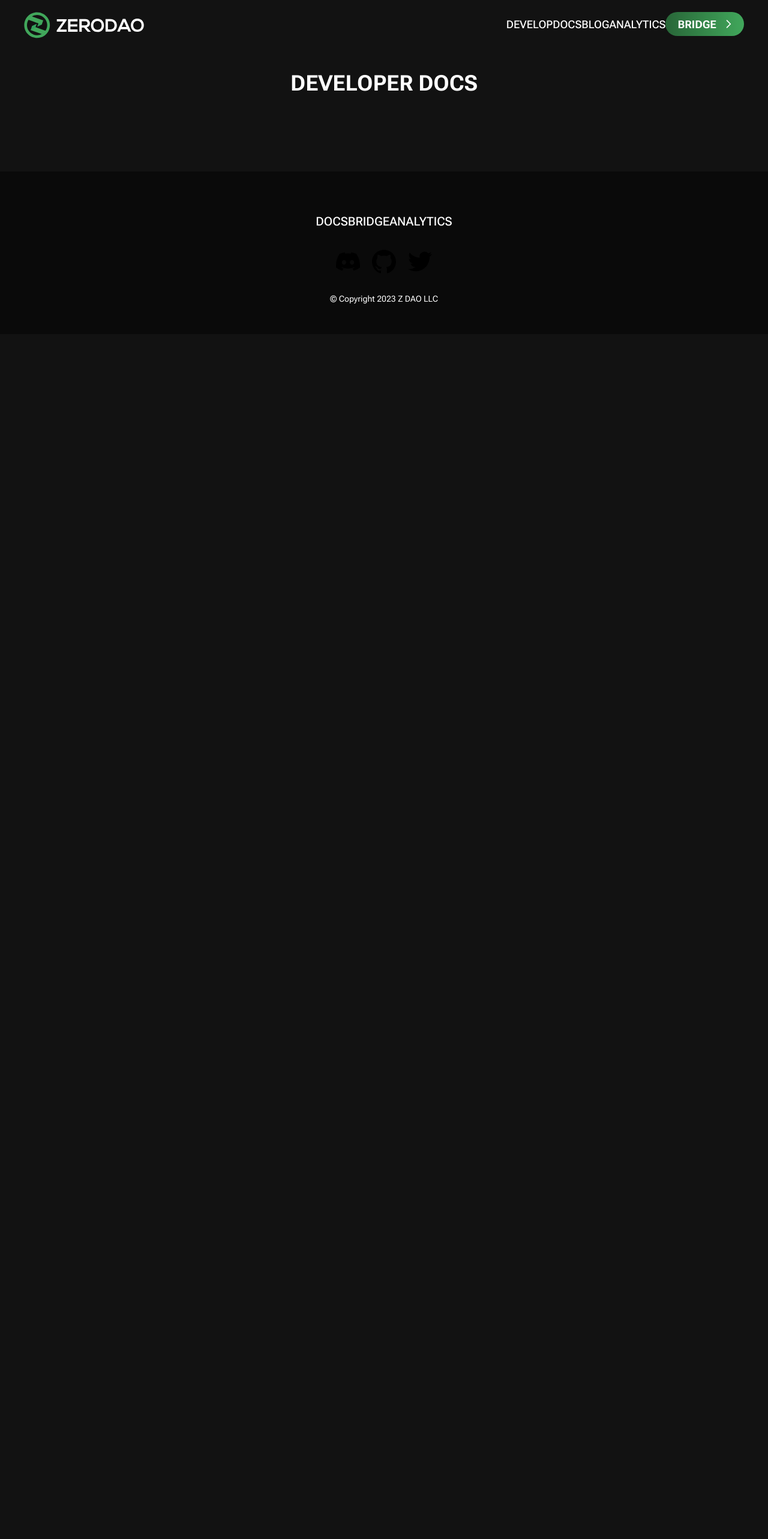
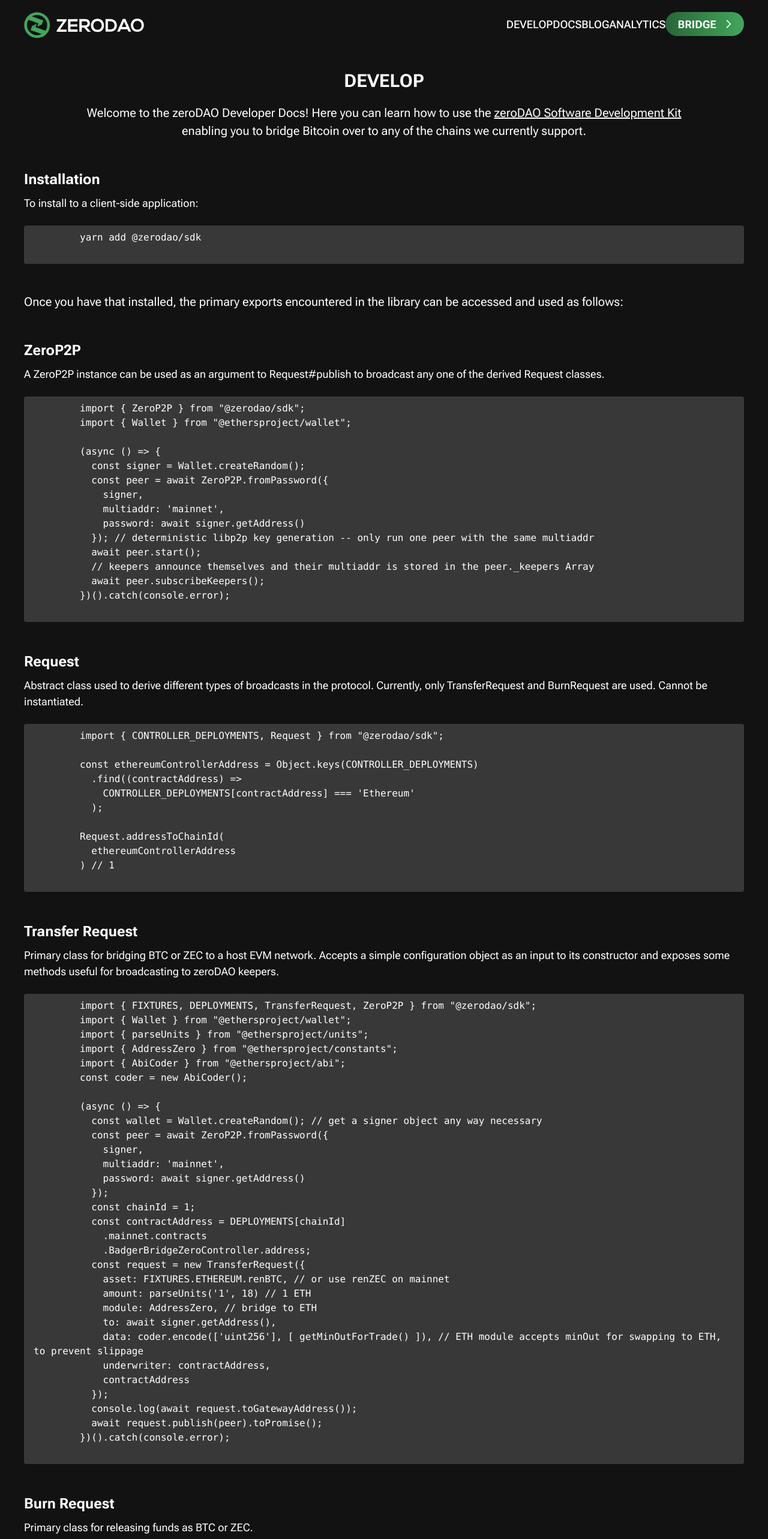
Before and after one commit to zerodao-finance/zero-landing, a Next.js app: page /develop in a window 1280 px wide. Shown: the top 2566 px of the page at 60% size. Before the commit the page ends 800 px from the top, so only its background shows below. Built offline with nearby package versions, Linux system fonts and the light colour scheme; no server answers.

Commit message:
added develop

```diff
--- a/package.json
+++ b/package.json
@@ -34,6 +34,7 @@
     "react-markdown": "^8.0.3",
     "react-share": "^4.4.0",
     "recharts": "^2.1.10",
+    "rehype-highlight": "^5.0.2",
     "remark-gfm": "^3.0.1",
     "styled-jsx-plugin-postcss": "^4.0.1",
     "swr": "^1.3.0"
--- a/src/components/layout/Section.tsx
+++ b/src/components/layout/Section.tsx
@@ -2,7 +2,7 @@ import { ReactNode } from 'react';
 
 type ISectionProps = {
   title?: string;
-  description?: string;
+  description?: string | ReactNode;
   yPadding?: string;
   children: ReactNode;
   wide?: boolean;
--- a/src/components/navigation/Navbar.tsx
+++ b/src/components/navigation/Navbar.tsx
@@ -19,6 +19,8 @@ const Navbar = (props: INavbarProps) => {
     switch (el.toLowerCase()) {
       case 'home':
         return router.push('/');
+      case 'develop':
+        return router.push('/develop');
       case 'docs':
         return window.open('https://docs.zerodao.com');
       case 'blog':
@@ -43,7 +45,14 @@ const Navbar = (props: INavbarProps) => {
       <nav>
         {width < 600 ? (
           <Dropdown
-            items={['Home', 'Docs', 'Analytics', 'Blog', 'Launch Bridge']}
+            items={[
+              'Home',
+              'Develop',
+              'Docs',
+              'Analytics',
+              'Blog',
+              'Launch Bridge',
+            ]}
             action={redirect}
           />
         ) : (
--- a/src/components/templates/Blog.tsx
+++ b/src/components/templates/Blog.tsx
@@ -7,7 +7,6 @@ import { MediumBlogPreview } from '../cards/MediumBlogPreview';
 import { StrapiBlogPreview } from '../cards/StrapiBlogPreview';
 import { Grid } from '../layout/Grid';
 import { Section } from '../layout/Section';
-import { SectionTitle } from '../typography';
 
 function Blog({ articles, withShowMore }: any) {
   const [blogPosts, setBlogPosts] = useState<any>([]);
@@ -42,8 +41,13 @@ function Blog({ articles, withShowMore }: any) {
 
   return (
     <Background>
-      <Section vertical verticalCenter yPadding="pb-20 pt-28">
-        <SectionTitle text="Blog" />
+      <Section
+        vertical
+        verticalCenter
+        yPadding="pb-20 pt-28"
+        h1Title
+        title="Blog"
+      >
         <Grid>
           {(blogPosts || [])
             .sort(
--- a/src/components/templates/Develop.tsx
+++ b/src/components/templates/Develop.tsx
@@ -1,13 +1,173 @@
 // Layout
+import ReactMarkdown from 'react-markdown';
+import rehypeHighlight from 'rehype-highlight';
+
 import { Section } from '../layout/Section';
-
-// Typography
-import { SectionTitle } from '../typography';
+import { AboutParagraph, AboutTitle } from '../typography';
 
 const Develop = () => {
   return (
-    <Section vertical verticalCenter yPadding="pb-20 pt-28">
-      <SectionTitle text="Developer Docs" />
+    <Section
+      vertical
+      yPadding="pb-20 pt-28"
+      h1Title
+      title="Develop"
+      description={
+        <span>
+          Welcome to the zeroDAO Developer Docs! Here you can learn how to use
+          the{' '}
+          <a
+            className="underline transition duration-200 hover:text-brand-100"
+            target="_blank"
+            href="https://github.com/zerodao-finance/zerodao"
+            rel="noreferrer"
+          >
+            zeroDAO Software Development Kit
+          </a>{' '}
+          enabling you to bridge Bitcoin over to any of the chains we currently
+          support.
+        </span>
+      }
+    >
+      <section>
+        <AboutTitle text="Installation" />
+        <AboutParagraph text="To install to a client-side application:" />
+        <br />
+        <ReactMarkdown rehypePlugins={[rehypeHighlight]}>
+          {`
+            yarn add @zerodao/sdk
+          `}
+        </ReactMarkdown>
+      </section>
+
+      <span className="text-xl my-12">
+        Once you have that installed, the primary exports encountered in the
+        library can be accessed and used as follows:
+      </span>
+
+      <section>
+        <AboutTitle text="ZeroP2P" />
+        <AboutParagraph text="A ZeroP2P instance can be used as an argument to Request#publish to broadcast any one of the derived Request classes." />
+        <br />
+        <ReactMarkdown rehypePlugins={[rehypeHighlight]}>
+          {`
+            import { ZeroP2P } from "@zerodao/sdk";
+            import { Wallet } from "@ethersproject/wallet";
+
+            (async () => {
+              const signer = Wallet.createRandom();
+              const peer = await ZeroP2P.fromPassword({
+                signer,
+                multiaddr: 'mainnet',
+                password: await signer.getAddress()
+              }); // deterministic libp2p key generation -- only run one peer with the same multiaddr
+              await peer.start();
+              // keepers announce themselves and their multiaddr is stored in the peer._keepers Array
+              await peer.subscribeKeepers();
+            })().catch(console.error);
+          `}
+        </ReactMarkdown>
+      </section>
+
+      <section className="mt-12">
+        <AboutTitle text="Request" />
+        <AboutParagraph text="Abstract class used to derive different types of broadcasts in the protocol. Currently, only TransferRequest and BurnRequest are used. Cannot be instantiated." />
+        <br />
+        <ReactMarkdown rehypePlugins={[rehypeHighlight]}>
+          {`
+            import { CONTROLLER_DEPLOYMENTS, Request } from "@zerodao/sdk";
+
+            const ethereumControllerAddress = Object.keys(CONTROLLER_DEPLOYMENTS)
+              .find((contractAddress) =>
+                CONTROLLER_DEPLOYMENTS[contractAddress] === 'Ethereum'
+              );
+
+            Request.addressToChainId(
+              ethereumControllerAddress
+            ) // 1
+          `}
+        </ReactMarkdown>
+      </section>
+
+      <section className="mt-12">
+        <AboutTitle text="Transfer Request" />
+        <AboutParagraph text="Primary class for bridging BTC or ZEC to a host EVM network. Accepts a simple configuration object as an input to its constructor and exposes some methods useful for broadcasting to zeroDAO keepers." />
+        <br />
+        <ReactMarkdown rehypePlugins={[rehypeHighlight]}>
+          {`
+            import { FIXTURES, DEPLOYMENTS, TransferRequest, ZeroP2P } from "@zerodao/sdk";
+            import { Wallet } from "@ethersproject/wallet";
+            import { parseUnits } from "@ethersproject/units";
+            import { AddressZero } from "@ethersproject/constants";
+            import { AbiCoder } from "@ethersproject/abi";
+            const coder = new AbiCoder();
+
+            (async () => {
+              const wallet = Wallet.createRandom(); // get a signer object any way necessary
+              const peer = await ZeroP2P.fromPassword({
+                signer,
+                multiaddr: 'mainnet',
+                password: await signer.getAddress()
+              });
+              const chainId = 1;
+              const contractAddress = DEPLOYMENTS[chainId]
+                .mainnet.contracts
+                .BadgerBridgeZeroController.address;
+              const request = new TransferRequest({
+                asset: FIXTURES.ETHEREUM.renBTC, // or use renZEC on mainnet
+                amount: parseUnits('1', 18) // 1 ETH
+                module: AddressZero, // bridge to ETH
+                to: await signer.getAddress(),
+                data: coder.encode(['uint256'], [ getMinOutForTrade() ]), // ETH module accepts minOut for swapping to ETH, to prevent slippage
+                underwriter: contractAddress,
+                contractAddress
+              });
+              console.log(await request.toGatewayAddress());
+              await request.publish(peer).toPromise();
+            })().catch(console.error);
+          `}
+        </ReactMarkdown>
+      </section>
+
+      <section className="mt-12">
+        <AboutTitle text="Burn Request" />
+        <AboutParagraph text="Primary class for releasing funds as BTC or ZEC." />
+        <br />
+        <ReactMarkdown rehypePlugins={[rehypeHighlight]}>
+          {`
+            import { FIXTURES, DEPLOYMENTS, TransferRequest, ZeroP2P } from "@zerodao/sdk";
+            import { Wallet } from "@ethersproject/wallet";
+            import { parseUnits } from "@ethersproject/units";
+            import { MaxUint256 } from "@ethersproject/constants";
+            import { AbiCoder } from "@ethersproject/abi";
+            const coder = new AbiCoder();
+
+            (async () => {
+              const signer = Wallet.createRandom(); // get a signer object any way necessary
+              const peer = await ZeroP2P.fromPassword({
+                signer,
+                multiaddr: 'mainnet',
+                password: await signer.getAddress()
+              });
+              const chainId = 1;
+              const contractAddress = DEPLOYMENTS[chainId]
+                .mainnet.contracts
+                .BadgerBridgeZeroController.address;
+              const request = new BurnRequest({
+                asset: FIXTURES.ETHEREUM.WBTC, // or use renZEC on mainnet
+                owner: await signer.getAddress(),
+                amount: parseUnits('1', 8), // 1 WBTC
+                data: coder.encode(['uint256'], [ getMinOutForTrade() ]), // WBTC module accepts minOut for swapping to WBTC, to prevent slippage
+                contractAddress,
+                deadline: MaxUint256 // set an expiry time for ERC20Permit message
+              });
+              if (await request.needsApproval()) await (await request.approve()).wait();
+              await request.sign(signer);
+              await request.publish(peer).toPromise();
+            })().catch(console.error);
+          `}
+        </ReactMarkdown>
+      </section>
     </Section>
   );
 };
--- a/src/styles/global.css
+++ b/src/styles/global.css
@@ -10,6 +10,13 @@
     body {
         background-color: #121212;
         font-family: 'Roboto Flex', sans-serif;
+    }
+
+    pre {
+        padding: 0.5rem 1rem;
+        background-color: #383838;
+        border-radius: 4px;
+        white-space: pre-wrap;
     }
 }
 
```
Also changed, not shown: 1 other file (tests, documents, lock files or other folders).
